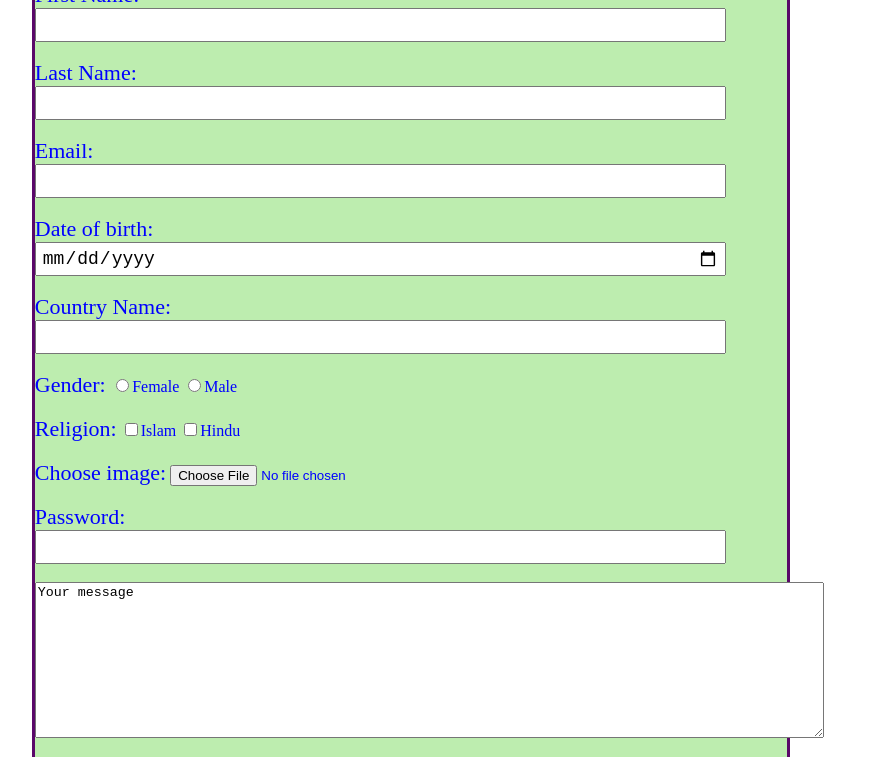
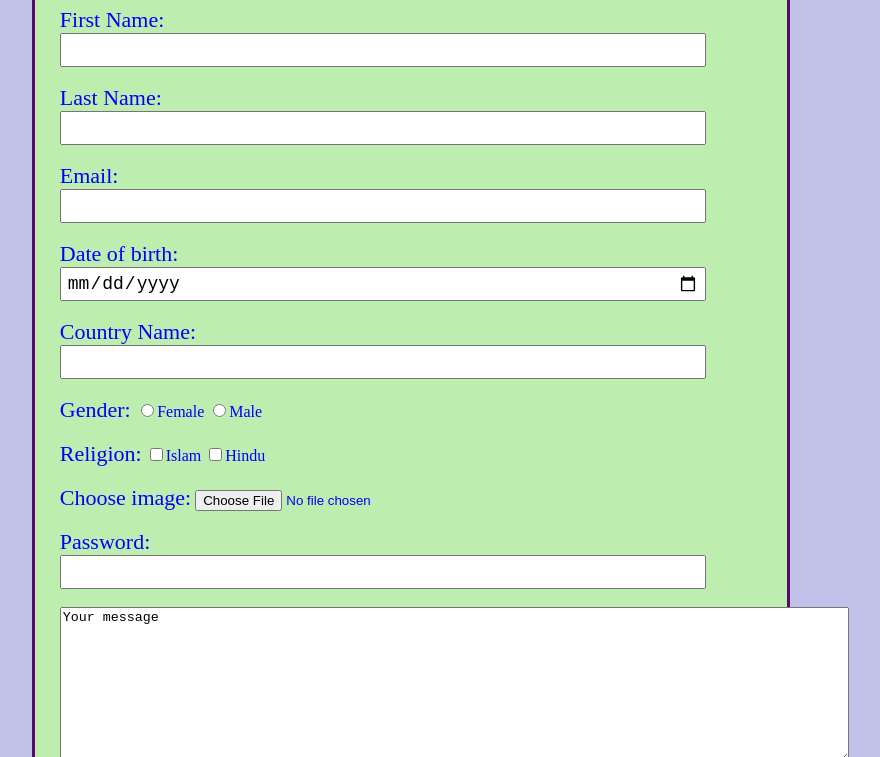
Before and after one commit to stakhter/ssb-541-4rthhw, a plain HTML site: page index.html in a window 1280 px wide. Shown: the part 109-866 px from the top of the page, without its empty margins (229-1109 px from the left). Drawn offline with Linux system fonts and the light colour scheme.

Commit message:
Update style.css

```diff
--- a/css/style.css
+++ b/css/style.css
@@ -1,3 +1,6 @@
+body{
+background-color: #c1c1ea;
+}
 .wrapper{width: 60%;
 	margin: 0 auto;
 	padding: 0px;
@@ -21,7 +24,7 @@ form{
 	color:blue;
 	background-color:#bdedaf;
 	border: 3px solid #5a0869;
-	padding: auto;
+	padding: 25px;
 
 }
 .r{
```
